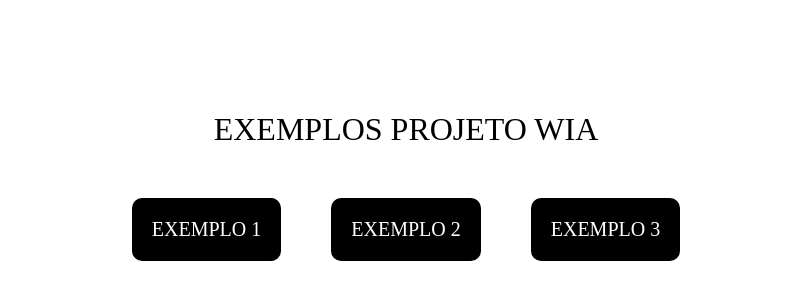
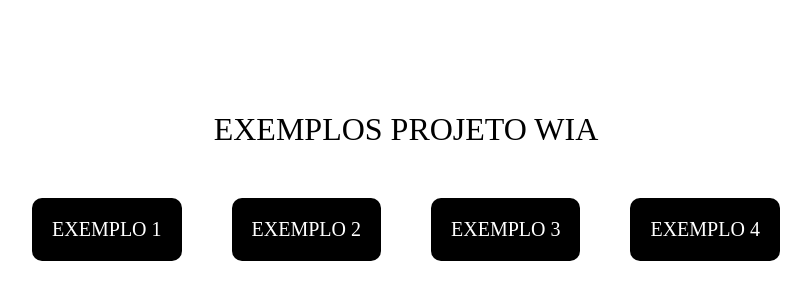
Before and after one commit to Fellipe-1Cocco2/WIA2, a plain HTML site: page indexgeral.html in a window 1280 px wide. Shown: the part 214-514 px from the top of the page, without its empty margins (234-1045 px from the left). Drawn offline with Linux system fonts and the light colour scheme.

Commit message:
Add files via upload

```diff
--- a/indexgeral.html
+++ b/indexgeral.html
@@ -11,6 +11,7 @@
       <a href="./EXEMPLO1/index1.html" class="link-exemplos">EXEMPLO 1</a>
       <a href="./EXEMPLO2/index2.html" class="link-exemplos">EXEMPLO 2</a>
       <a href="./EXEMPLO3/index3.html" class="link-exemplos">EXEMPLO 3</a>
+      <a href="./EXEMPLO4/index4.html" class="link-exemplos">EXEMPLO 4</a>
     </div>
     <style>
       body {
```
